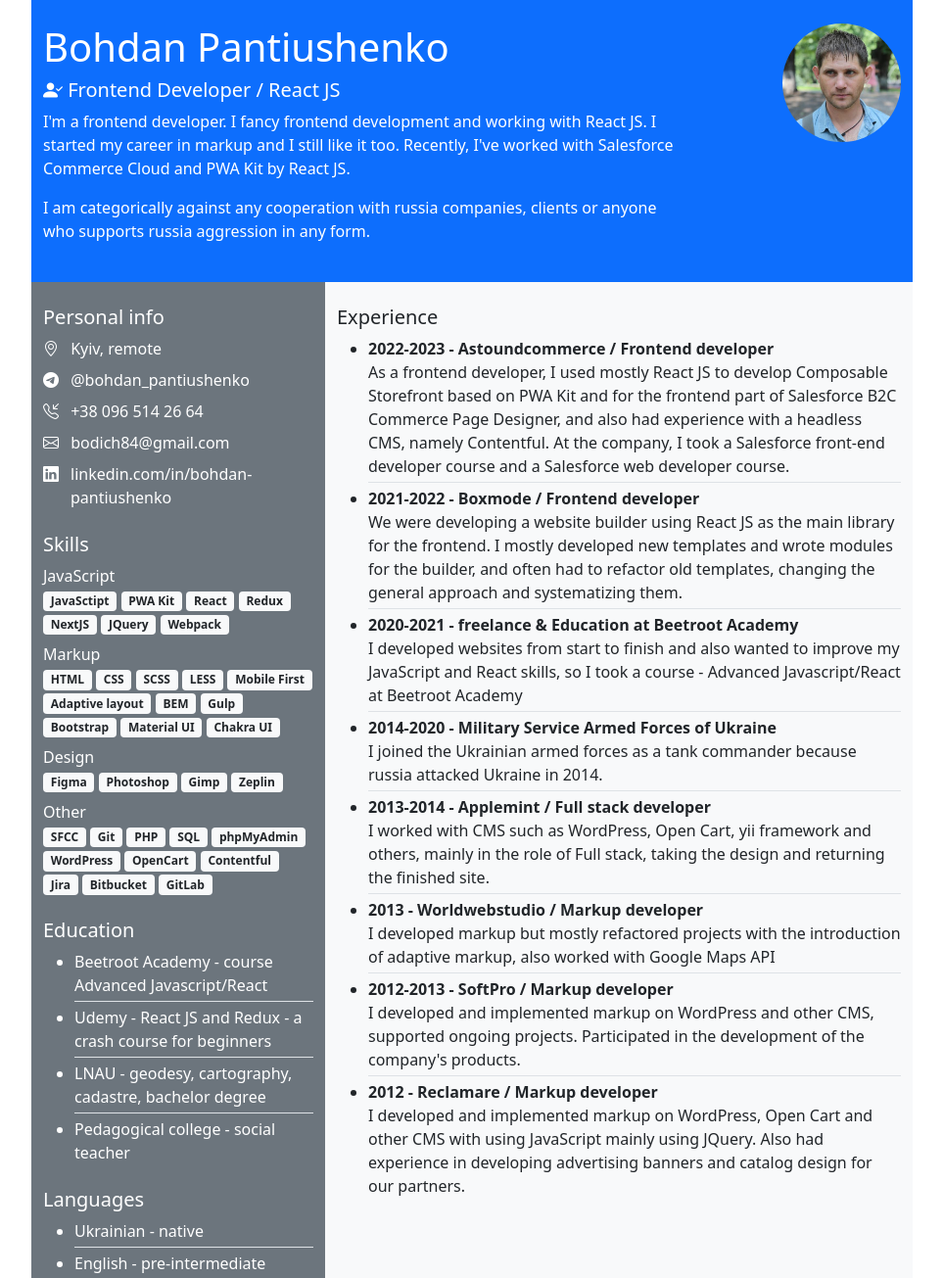
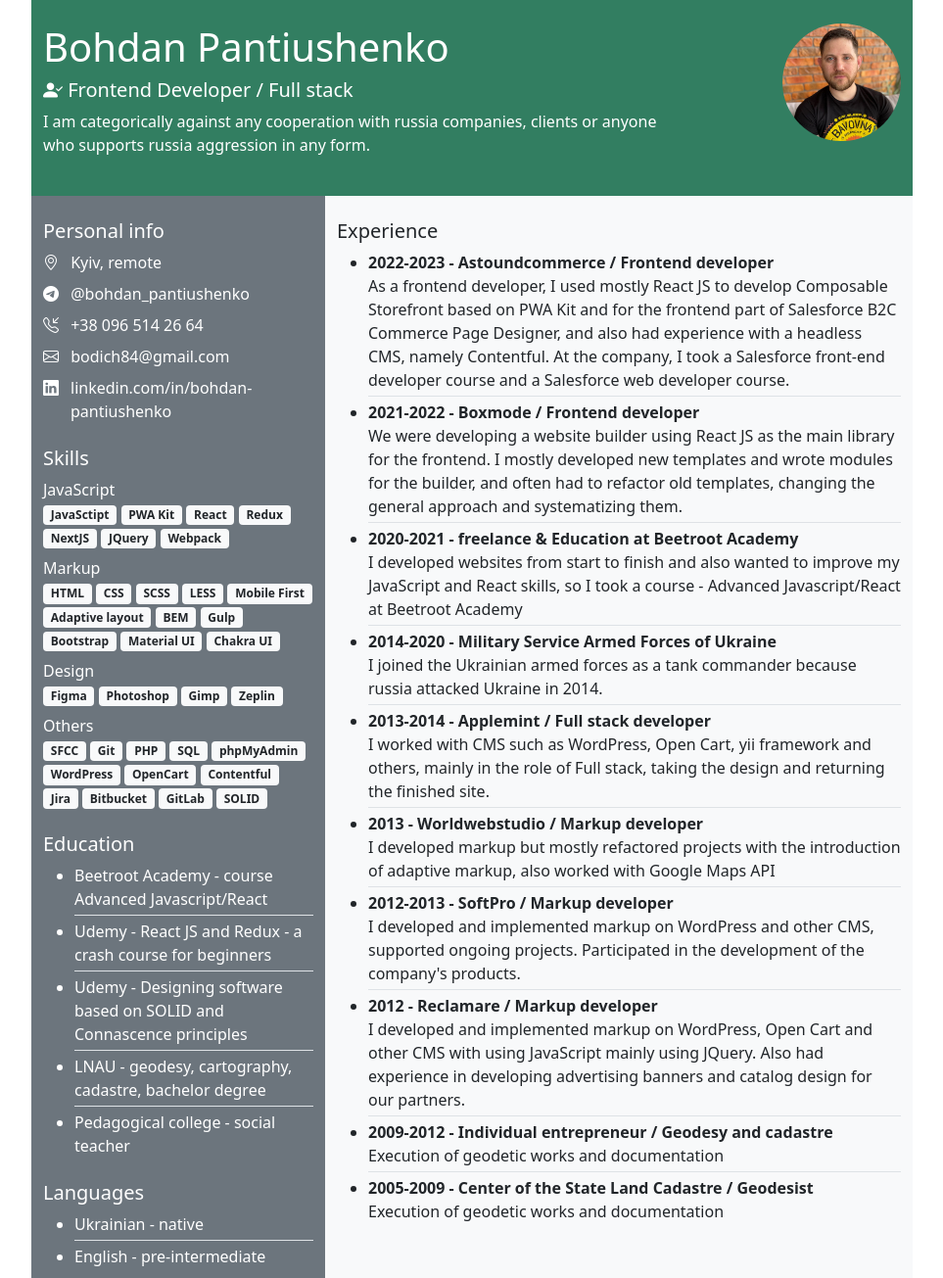
Before and after one commit to bodich84/bohdan-pantiushenko-cv, a plain HTML site: page index.html in a window 1280 px wide. Shown: the top 1305 px of the page at 98% size, without its empty margins (158-1121 px from the left). Drawn offline with nearby package versions, Linux system fonts and the light colour scheme.

Commit message:
Full stack

```diff
--- a/index.html
+++ b/index.html
@@ -15,16 +15,16 @@
 
 <body>
   <div class="container" style="max-width: 900px">
-    <div class="row bg-primary py-4">
+    <div class="row py-4" style="background-color: #327e61;">
       <div class="col-9 text-white">
         <h1>Bohdan Pantiushenko</h1>
-        <h5><i class="bi bi-person-check-fill"></i>&nbsp;Frontend Developer / React&nbsp;JS</h5>
+        <h5><i class="bi bi-person-check-fill"></i>&nbsp;Frontend Developer / Full stack</h5>
 
-        <p class="mb-3">
+        <!-- <p class="mb-3">
           I'm a frontend developer. I fancy frontend development and working with React JS. I started my career in
           markup and I still like it too. Recently, I've worked with Salesforce Commerce Cloud and PWA Kit by React
           JS.
-        </p>
+        </p> -->
 
         <p>
           I am categorically against any cooperation with russia companies, clients or anyone who supports russia
@@ -33,7 +33,7 @@
       </div>
 
       <div class="col-3 text-end">
-        <img src="4931091.jfif" class="rounded-circle" alt="Bohdan Pantiushenko"
+        <img src="photo_1.jpg" class="rounded-circle" alt="Bohdan Pantiushenko"
           style="max-width: 60%; min-width: 60px" />
       </div>
     </div>
@@ -93,7 +93,7 @@
           </div>
 
           <div>
-            Other <br />
+            Others <br />
             <span class="badge bg-light text-dark">SFCC</span>
             <span class="badge bg-light text-dark">Git</span>
             <span class="badge bg-light text-dark">PHP</span>
@@ -105,6 +105,7 @@
             <span class="badge bg-light text-dark">Jira</span>
             <span class="badge bg-light text-dark">Bitbucket</span>
             <span class="badge bg-light text-dark">GitLab</span>
+            <span class="badge bg-light text-dark">SOLID</span>
           </div>
         </div>
 
@@ -115,6 +116,7 @@
               Javascript/React</li>
             <li class="mb-1 pb-1 border-bottom border-secondary-subtle">Udemy - React JS and Redux - a crash course for
               beginners</li>
+            <li class="mb-1 pb-1 border-bottom border-secondary-subtle">Udemy - Designing software based on SOLID and Connascence principles</li>
             <li class="mb-1 pb-1 border-bottom border-secondary-subtle">LNAU - geodesy, cartography, cadastre, bachelor
               degree</li>
             <li>Pedagogical college - social teacher</li>
@@ -179,9 +181,17 @@
               in the development of the company's products.
             </li>
 
-            <li><b>2012 - Reclamare / Markup developer</b><br />
+            <li class="mb-1 pb-1 border-bottom border-secondary-subtle"><b>2012 - Reclamare / Markup developer</b><br />
               I developed and implemented markup on WordPress, Open Cart and other CMS with using JavaScript mainly
               using JQuery. Also had experience in developing advertising banners and catalog design for our partners.
+            </li>
+
+            <li class="mb-1 pb-1 border-bottom border-secondary-subtle"><b>2009-2012 - Individual entrepreneur / Geodesy and cadastre</b><br />
+              Execution of geodetic works and documentation
+            </li>
+
+            <li><b>2005-2009 - Center of the State Land Cadastre / Geodesist</b><br />
+              Execution of geodetic works and documentation
             </li>
           </ul>
         </div>
```
Also changed, not shown: photo_1.jpg (added).
